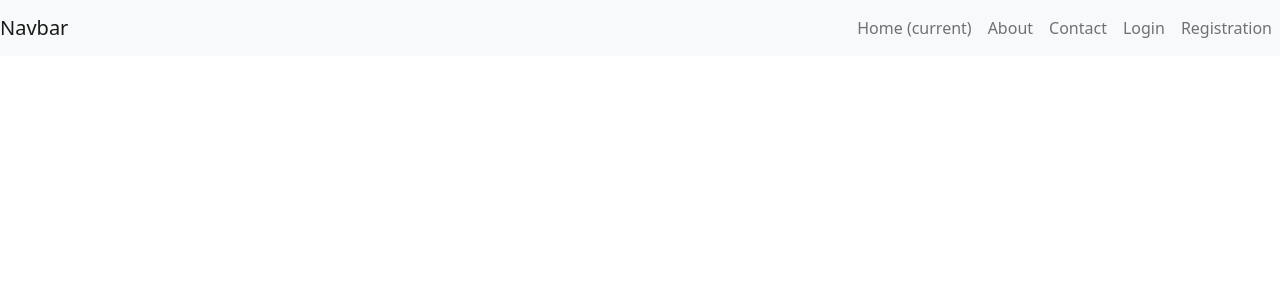
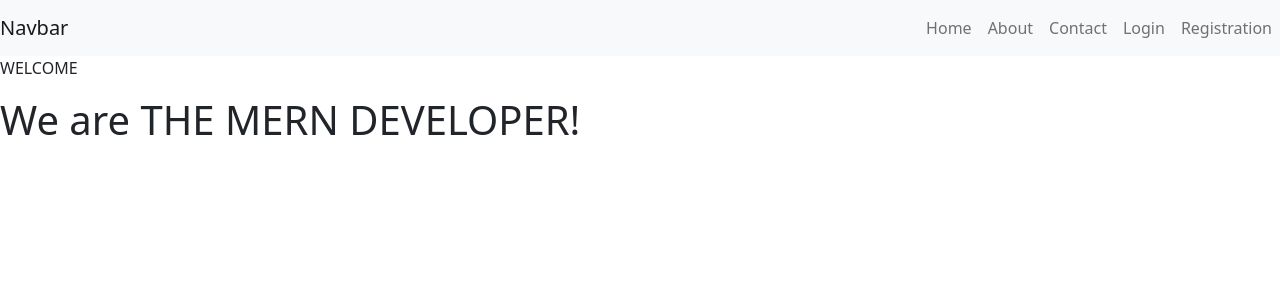
Before and after one commit to parulsurana/MernStack, a React (Create React App) app in the folder frontend/: page / in a window 1280 px wide. Shown: the top 300 px of the page. Built offline with nearby package versions, Linux system fonts and the light colour scheme.

Commit message:
Setup the Frontend

```diff
--- a/frontend/package.json
+++ b/frontend/package.json
@@ -9,6 +9,7 @@
     "bootstrap": "^5.1.3",
     "react": "^17.0.2",
     "react-dom": "^17.0.2",
+    "react-router-dom": "^6.2.1",
     "react-scripts": "5.0.0",
     "web-vitals": "^2.1.3"
   },
@@ -35,5 +36,8 @@
       "last 1 firefox version",
       "last 1 safari version"
     ]
+  },
+  "devDependencies": {
+    "prettier": "2.5.1"
   }
 }
--- a/frontend/src/App.js
+++ b/frontend/src/App.js
@@ -1,12 +1,28 @@
-import './App.css';
+import React from "react";
+// import './App.css';
+import { BrowserRouter as Router, Routes, Route } from "react-router-dom";
 import Navbar from "./components/Navbar";
+import Home from "./components/Home";
+import About from "./components/About";
+import Contact from "./components/Contact";
+import Login from "./components/Login";
+import Signup from "./components/Signup";
 
 function App() {
-  return (
-   <>
-      <Navbar />
-   </>
-  );
+	return (
+		<>
+			<Navbar />
+			<Router>
+				<Routes>
+					<Route path='/' element={<Home />} />
+					<Route path='/about' element={<About />} />
+					<Route path='/contact' element={<Contact />} />
+					<Route path='/signup' element={<Signup />} />
+					<Route path='/login' element={<Login />} />
+				</Routes>
+			</Router>
+		</>
+	);
 }
 
 export default App;
--- a/frontend/src/components/Navbar.js
+++ b/frontend/src/components/Navbar.js
@@ -1,46 +1,60 @@
-import React from 'react'
-import 'bootstrap/dist/css/bootstrap.css';
+import React from "react";
+import "bootstrap/dist/css/bootstrap.css";
+import { NavLink } from "react-router-dom";
 
 export default function Navbar() {
 	return (
 		<>
-
-<nav class="navbar navbar-expand-lg navbar-light bg-light">
-  <a class="navbar-brand" href="#">Navbar</a>
-  <button class="navbar-toggler" type="button" data-toggle="collapse" data-target="#navbarSupportedContent" aria-controls="navbarSupportedContent" aria-expanded="false" aria-label="Toggle navigation">
-    <span class="navbar-toggler-icon"></span>
+			<nav className='navbar navbar-expand-lg navbar-light bg-light'>
+				<a className='navbar-brand' href='#'>
+					Navbar
+				</a>
+				<button
+					className='navbar-toggler'
+					type='button'
+					data-toggle='collapse'
+					data-target='#navbarSupportedContent'
+					aria-controls='navbarSupportedContent'
+					aria-expanded='false'
+					aria-label='Toggle navigation'
+				>
+					<span className='navbar-toggler-icon'></span>
 				</button>
 
-  <div class="collapse navbar-collapse" id="navbarSupportedContent">
-
-    <ul class="navbar-nav ms-auto">
-
-      <li class="nav-item active">
-        <a class="nav-link" href="#">Home <span class="sr-only">(current)</span></a>
+				<div className='collapse navbar-collapse' id='navbarSupportedContent'>
+					<ul className='navbar-nav ms-auto'>
+						<li className='nav-item active'>
+							<a className='nav-link' href='/'>
+								Home
+							</a>
 						</li>
 
-      <li class="nav-item">
-        <a class="nav-link" href="#">About</a>
+						<li className='nav-item'>
+							<a className='nav-link' href='/about'>
+								About
+							</a>
 						</li>
 
-      <li class="nav-item">
-        <a class="nav-link" href="#">Contact</a>
+						<li className='nav-item'>
+							<a className='nav-link' href='/contact'>
+								Contact
+							</a>
 						</li>
 
-      <li class="nav-item">
-        <a class="nav-link" href="#">Login</a>
+						<li className='nav-item'>
+							<a className='nav-link' href='/login'>
+								Login
+							</a>
 						</li>
 
-      <li class="nav-item">
-        <a class="nav-link" href="#">Registration</a>
+						<li className='nav-item'>
+							<a className='nav-link' href='/signup'>
+								Registration
+							</a>
 						</li>
-
 					</ul>
-
 				</div>
 			</nav>
-
 		</>
-
-    )
+	);
 }
```
Also changed, not shown: frontend/src/index.js (+10 -9 lines), 1 other file (tests, documents, lock files or other folders). Lines whose indentation alone changed are shown as unchanged.
